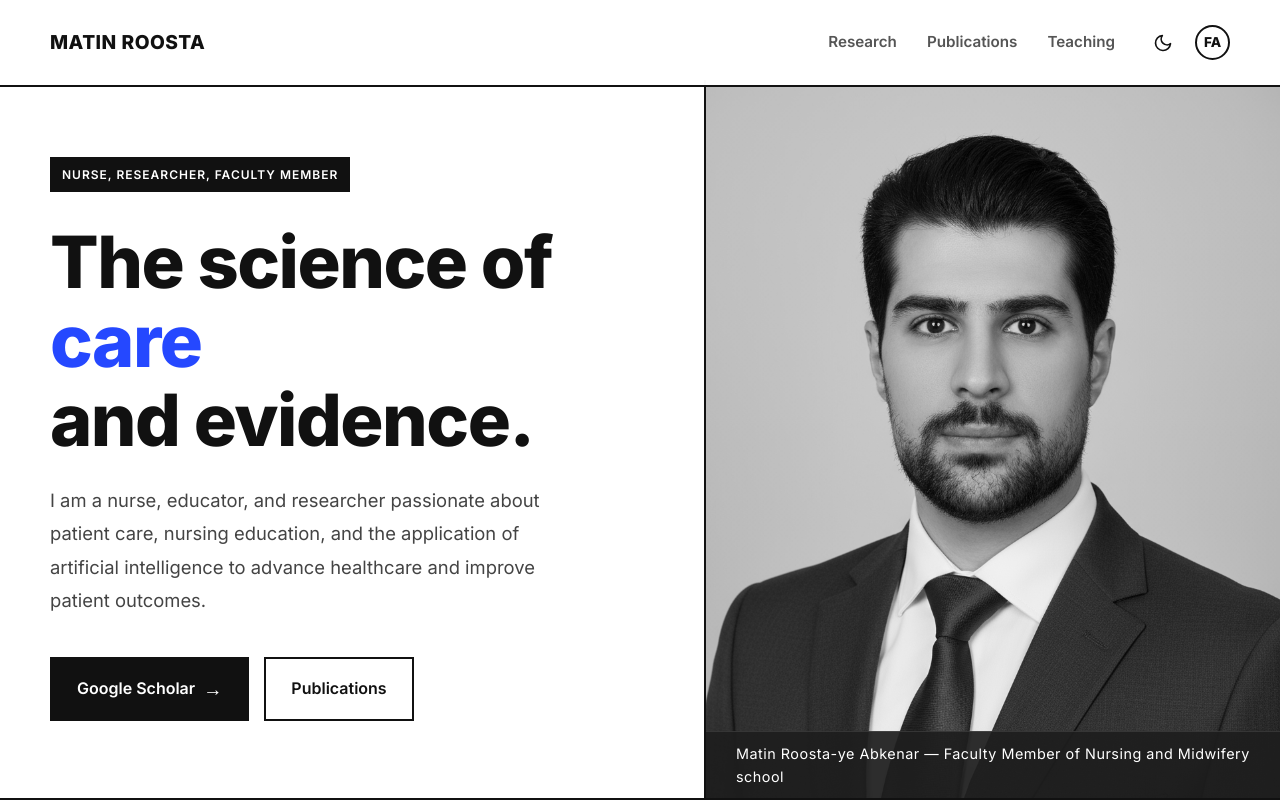
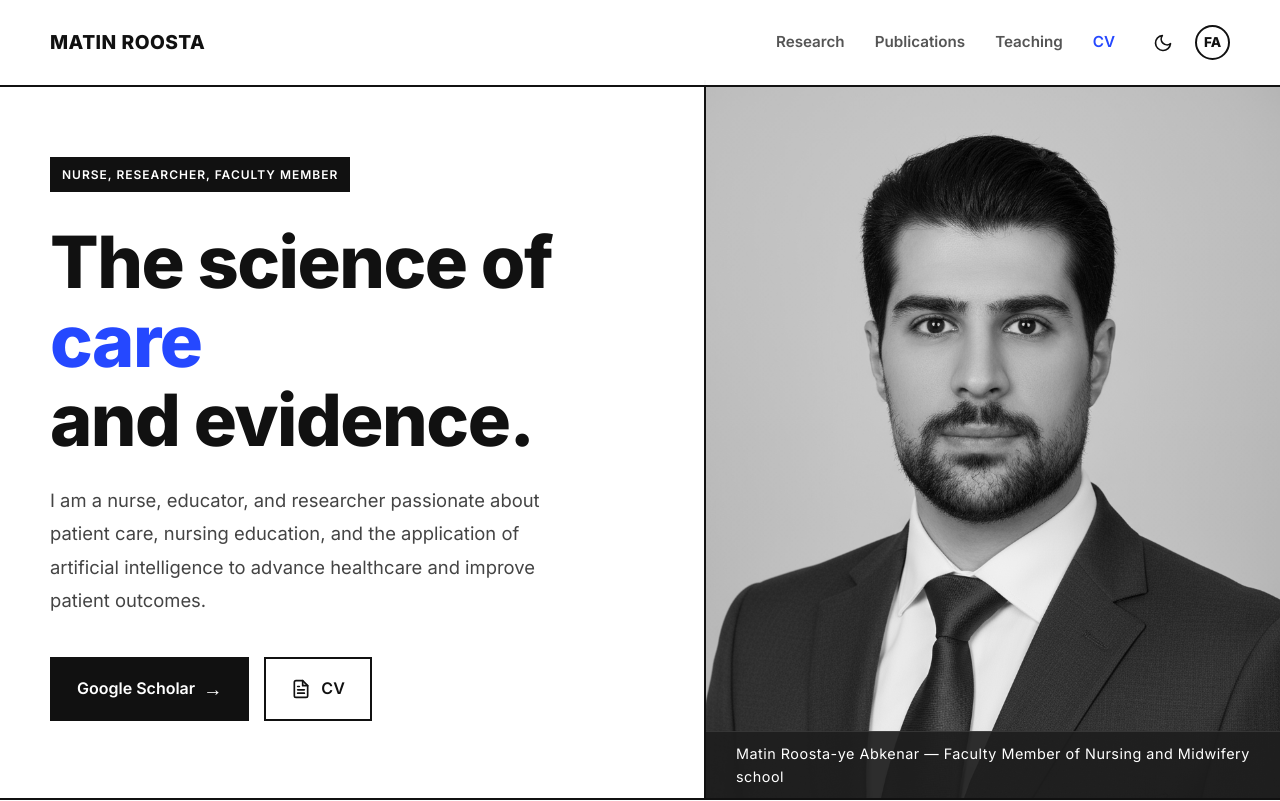
Before and after one commit to matinr997/matinroosta.github.io, a plain HTML site: page index.html in a window 1280 px wide. Shown: the top 801 px of the page. Drawn offline with Linux system fonts and the light colour scheme.

Commit message:
Update index.html

```diff
--- a/index.html
+++ b/index.html
@@ -350,6 +350,7 @@
             background-color: transparent;
             color: var(--text-main);
             border: 2px solid var(--border-color);
+            gap: 10px; /* فاصله بین متن و آیکون */
         }
 
         .btn-secondary:hover {
@@ -747,6 +748,8 @@
                 <a href="research.html">Research</a>
                 <a href="#publications">Publications</a>
                 <a href="#teaching">Teaching</a>
+                <!-- گزینه CV در منوی بالا -->
+                <a href="Matin_Roosta_CV.pdf" target="_blank" style="color: var(--accent-blue);">CV</a>
             </nav>
             <div class="header-actions">
                 <!-- دکمه دارک مود -->
@@ -776,7 +779,18 @@
                 <a href="https://scholar.google.com/citations?hl=en&user=ZGdhd8QAAAAJ" target="_blank" class="btn btn-primary">
                     Google Scholar <span>&rarr;</span>
                 </a>
-                <a href="#publications" class="btn btn-secondary">Publications</a>
+
+                <!-- دکمه جدید CV با آیکون -->
+                <a href="Matin_Roosta_CV.pdf" target="_blank" class="btn btn-secondary">
+                    <svg viewBox="0 0 24 24" width="20" height="20" fill="none" stroke="currentColor" stroke-width="2" stroke-linecap="round" stroke-linejoin="round">
+                        <path d="M14 2H6a2 2 0 0 0-2 2v16a2 2 0 0 0 2 2h12a2 2 0 0 0 2-2V8z"></path>
+                        <polyline points="14 2 14 8 20 8"></polyline>
+                        <line x1="16" y1="13" x2="8" y2="13"></line>
+                        <line x1="16" y1="17" x2="8" y2="17"></line>
+                        <line x1="10" y1="9" x2="8" y2="9"></line>
+                    </svg>
+                    CV
+                </a>
             </div>
         </div>
 
@@ -924,8 +938,7 @@
                 Email &#8599;
             </a>
 
-            <a href="https://www.linkedin.com/in/matin-roosta-ye-abkenar
-                " target="_blank">
+            <a href="https://www.linkedin.com/in/matin-roosta-ye-abkenar" target="_blank">
                 <svg viewBox="0 0 24 24" width="20" height="20"><path d="M19 0h-14c-2.761 0-5 2.239-5 5v14c0 2.761 2.239 5 5 5h14c2.762 0 5-2.239 5-5v-14c0-2.761-2.238-5-5-5zm-11 19h-3v-11h3v11zm-1.5-12.268c-.966 0-1.75-.79-1.75-1.764s.784-1.764 1.75-1.764 1.75.79 1.75 1.764-.783 1.764-1.75 1.764zm13.5 12.268h-3v-5.604c0-3.368-4-3.113-4 0v5.604h-3v-11h3v1.765c1.396-2.586 7-2.777 7 2.476v6.759z"/></svg>
                 LinkedIn &#8599;
             </a>
```
